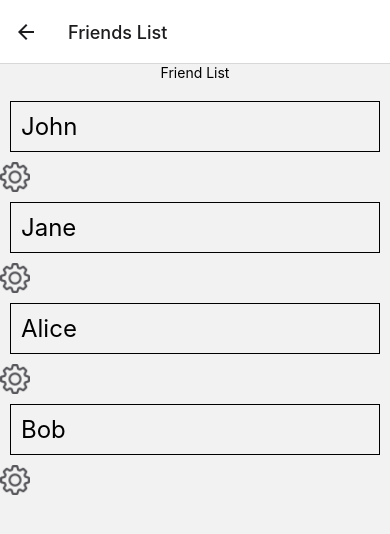
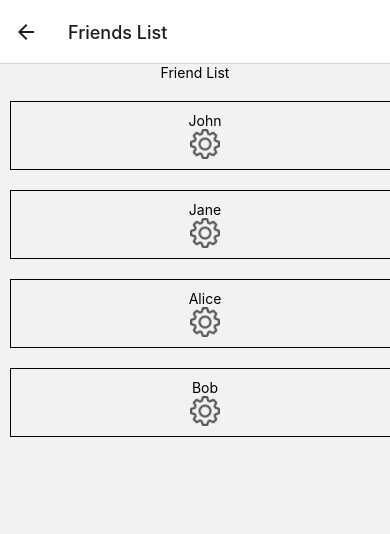
Before and after one commit to dvdgamer/pal-pals, a React Native app in the folder pal-pals/: screen / in a window 390 px wide. Both pictures are taken after a click on the element 37 px from the left and 32 px from the top of the page. Shown: the top 534 px of the page. Built offline with nearby package versions, Linux system fonts and the light colour scheme.

Commit message:
Added a comment to code

```diff
--- a/pal-pals/app/screens/friendsList.tsx
+++ b/pal-pals/app/screens/friendsList.tsx
@@ -22,9 +22,10 @@ export default function FriendList() {
   ];
 
   const renderFriend = ({ item }: { item: Friend }) => (
-    <View>
-      <Text style={styles.friendElement}>{item.name}</Text>
+    <View style={styles.friendElementContainer}>
+      <Text>{item.name}</Text>
       <TouchableOpacity>
+      {/* This is a button to view the friend's profile */}
         <Image
           source={require("../../assets/images/cog.png")}
           resizeMode="cover"
@@ -48,17 +49,19 @@ export default function FriendList() {
 }
 
 const styles = StyleSheet.create({
-  friendElement: {
+  friendElementContainer: {
     flex: 1,
-    justifyContent: "center",
+    justifyContent: "space-between",
     alignItems: "center",
     fontSize: 24,
     borderColor: "black",
     borderWidth: 1,
     margin: 10,
     padding: 10,
+    width: "100%",
   },
   friendText: {
+    flex: 1,
     fontSize: 24,
     margin: 10,
     width: "100%",
```
